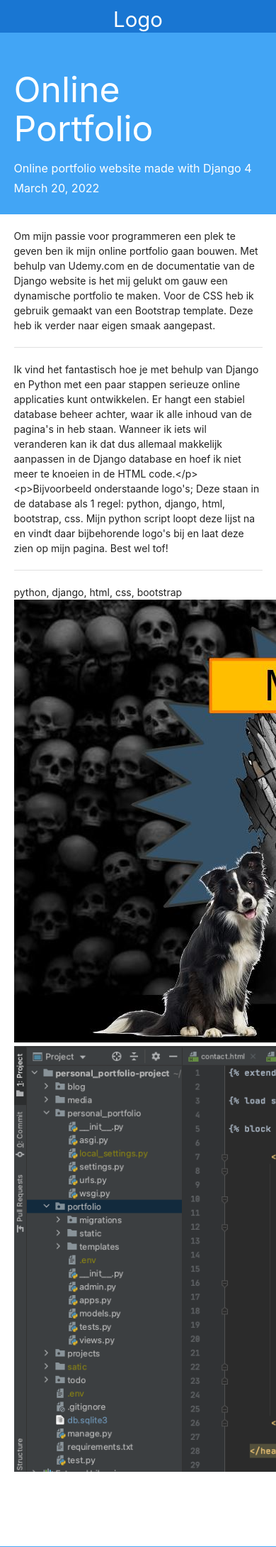
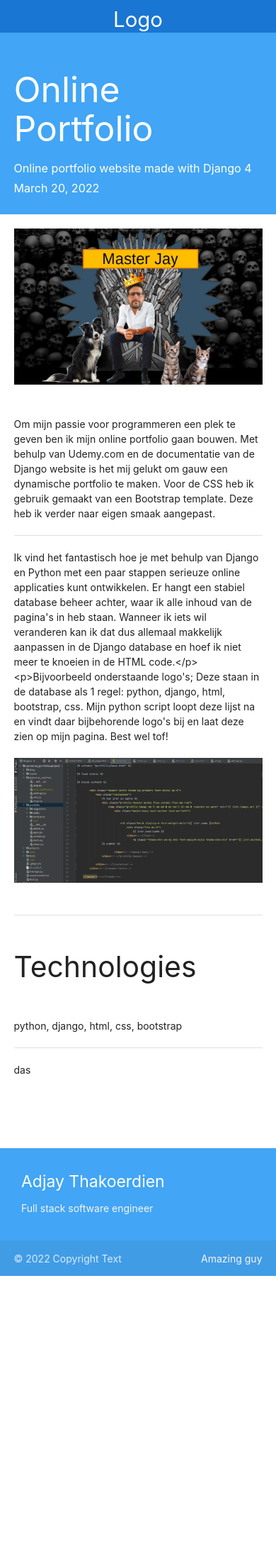
Before and after one commit to adjaythakoerdien/portfolio, a Django app: page /projects/1/ in a window 390 px wide; the page is wider, and only the part inside the window is pictured. Shown: the top 2180 px of that part at 71% size. After the commit the page ends 1798 px from the top of that part, so only its background shows below. Run offline with Django 4.2, Linux system fonts and the light colour scheme; data comes from the database, SQL or seed files in the repository; both versions use the stored data as it was after the commit.

Commit message:
project detail responsive img

```diff
--- a/projects/templates/project_detail.html
+++ b/projects/templates/project_detail.html
@@ -16,6 +16,10 @@
 
 <section class="container">
 <!--    <h6>{{ project.date }}</h6>-->
+
+    <img style="margin: 20px 0;" class="responsive-img" src="{{ project.image1.url }}" />
+
+
     <div style="margin: 20px 0;">
         {{ project.intro }}
     </div>
@@ -24,17 +28,33 @@
 
     <div>
         {{ project.text }}
+
+        {% if project.image2 %}
+        <img style="margin: 20px 0;" class="responsive-img" src="{{ project.image2.url }}" />
+        {% endif %}
+
     </div>
 
     <div class="divider"  style="margin:20px 0;"></div>
 
     <div>
+        <h3>Technologies</h3>
         {{ project.technologies }}
     </div>
 
-    <img class="responsive" src="{{ project.image1.url }}" />
 
-    <img class="responsive" src="{{ project.image2.url }}" />
+
+
+    {% if project.text_end %}
+
+    <div class="divider"  style="margin:20px 0;"></div>
+
+
+    <div style="margin: 20px 0;">
+        {{ project.text_end }}
+    </div>
+
+    {% endif %}
 
 
 </section>
```
Also changed, not shown: db.sqlite3.
